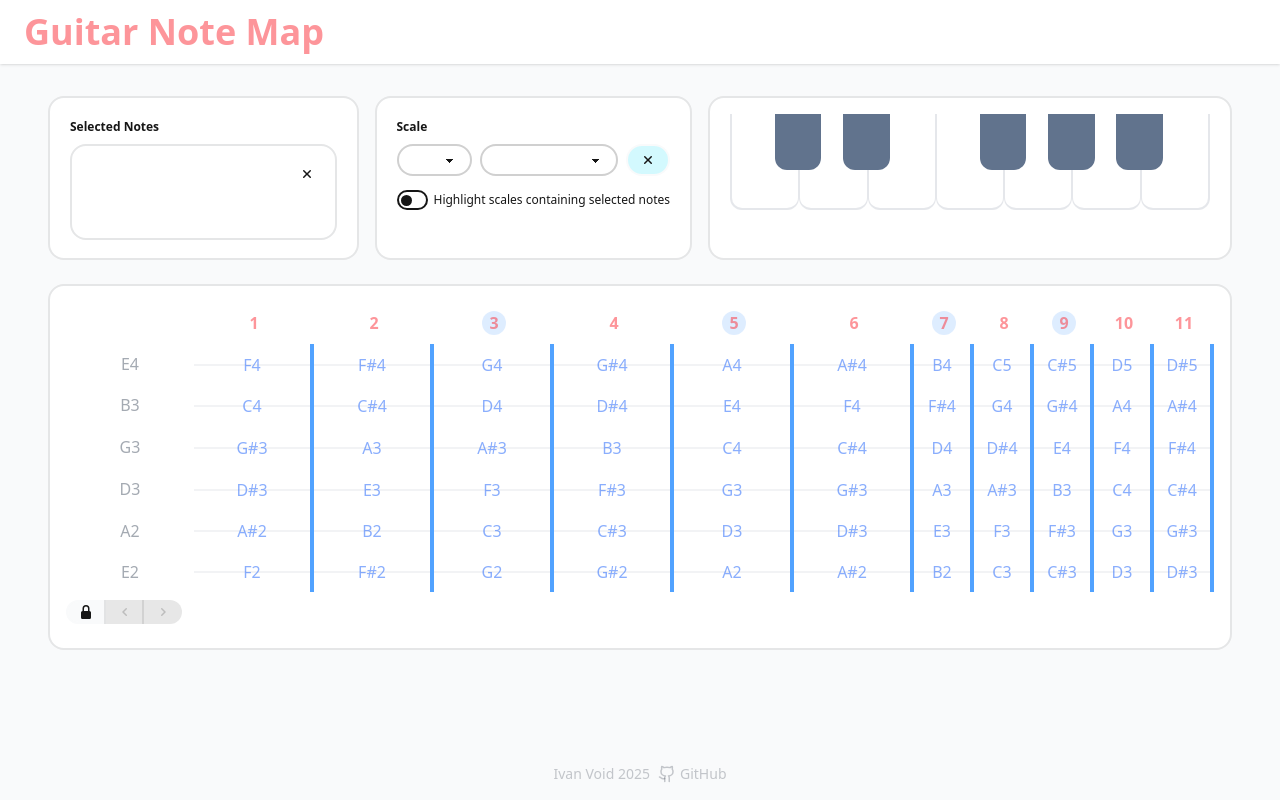
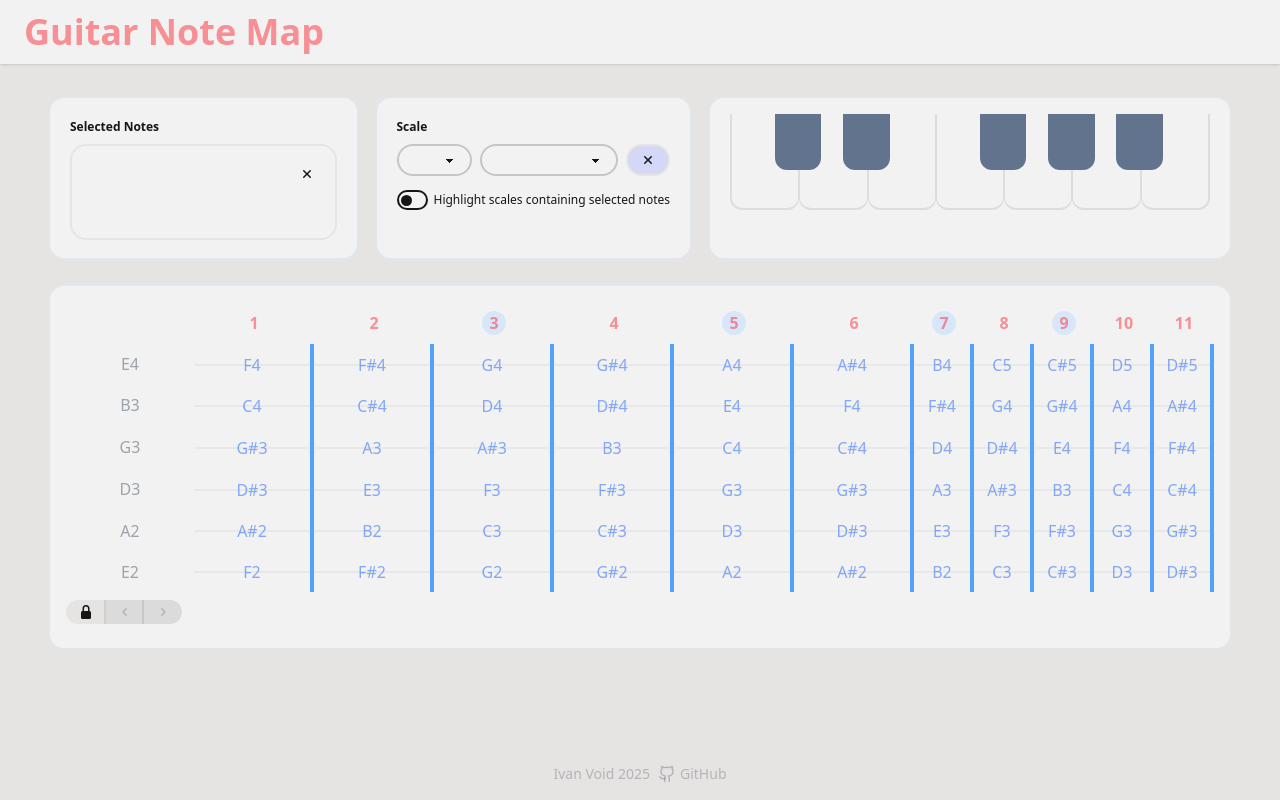
Before and after one commit to npi3pak/guitar-note-map, a React (Vite) app: page / in a window 1280 px wide. Built offline with nearby package versions, Linux system fonts and the light colour scheme.

Commit message:
fix colors

```diff
--- a/index.html
+++ b/index.html
@@ -1,5 +1,5 @@
 <!doctype html>
-<html lang="en" data-theme="pastel">
+<html lang="en">
     <head>
         <meta charset="UTF-8" />
         <link rel="icon" type="image/svg+xml" href="/favicon.svg" />
--- a/src/App.tsx
+++ b/src/App.tsx
@@ -10,7 +10,7 @@ const COLORS = {
 
 function App() {
     return (
-        <div className={`flex flex-col min-h-screen min-h-[100dvh] ${COLORS.MAIN_BG}`}>
+        <div className={`flex flex-col min-h-screen min-h-[100dvh] ${COLORS.MAIN_BG}`} data-theme="pastel2">
             <MobileTopMenu />
             <NavBar />
             <main className="flex-grow flex flex-col mt-4">
--- a/src/index.css
+++ b/src/index.css
@@ -140,6 +140,42 @@
   --noise: 0;
 }
 
+@plugin "daisyui/theme" {
+  name: "pastel2";
+  default: false;
+  prefersdark: false;
+  color-scheme: "light";
+  --color-base-100: oklch(96% 0.001 286.375);
+  --color-base-200: oklch(92% 0.003 48.717);
+  --color-base-300: oklch(92% 0.006 264.531);
+  --color-base-content: oklch(20% 0 0);
+  --color-primary: oklch(82% 0.119 306.383);
+  --color-primary-content: oklch(49% 0.265 301.924);
+  --color-secondary: oklch(89% 0.058 10.001);
+  --color-secondary-content: oklch(51% 0.222 16.935);
+  --color-accent: oklch(90% 0.093 164.15);
+  --color-accent-content: oklch(50% 0.118 165.612);
+  --color-neutral: oklch(55% 0.046 257.417);
+  --color-neutral-content: oklch(92% 0.013 255.508);
+  --color-info: oklch(67% 0.182 276.935);
+  --color-info-content: oklch(52% 0.105 223.128);
+  --color-success: oklch(87% 0.15 154.449);
+  --color-success-content: oklch(52% 0.154 150.069);
+  --color-warning: oklch(83% 0.128 66.29);
+  --color-warning-content: oklch(55% 0.195 38.402);
+  --color-error: oklch(80% 0.114 19.571);
+  --color-error-content: oklch(50% 0.213 27.518);
+  --radius-selector: 1rem;
+  --radius-field: 2rem;
+  --radius-box: 1rem;
+  --size-selector: 0.25rem;
+  --size-field: 0.25rem;
+  --border: 2px;
+  --depth: 0;
+  --noise: 0;
+}
+
+
 @config "../tailwind.config.js";
 
 :root {
```
